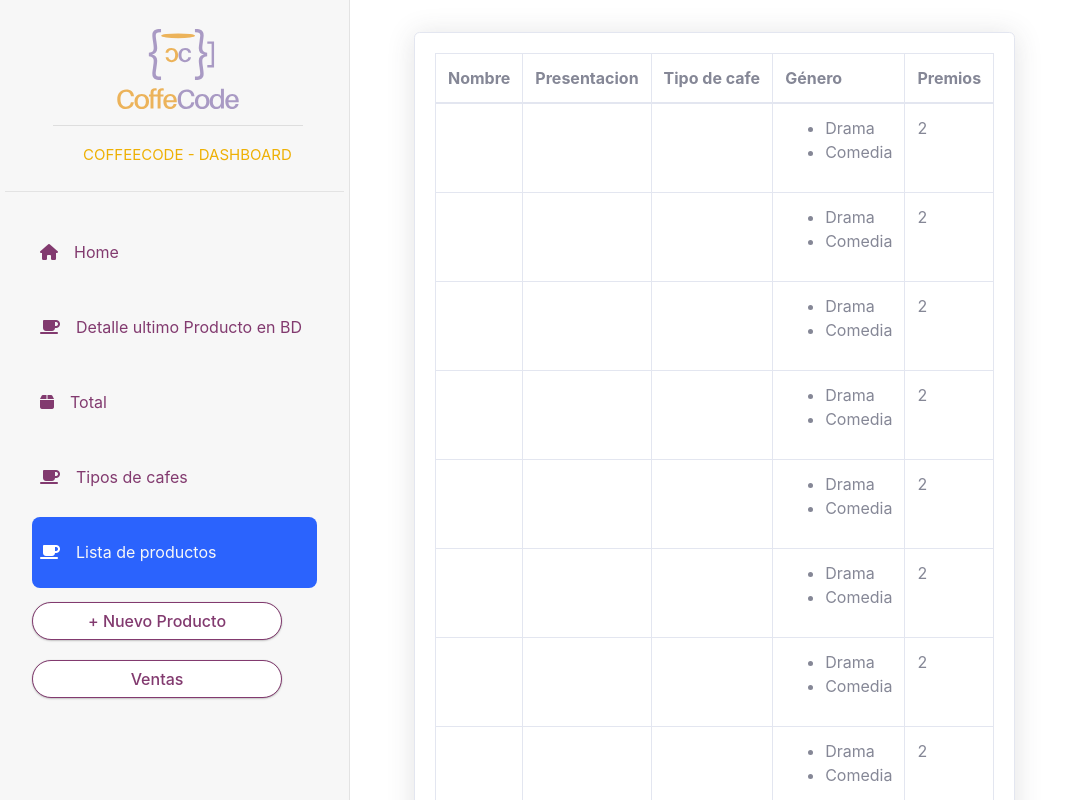
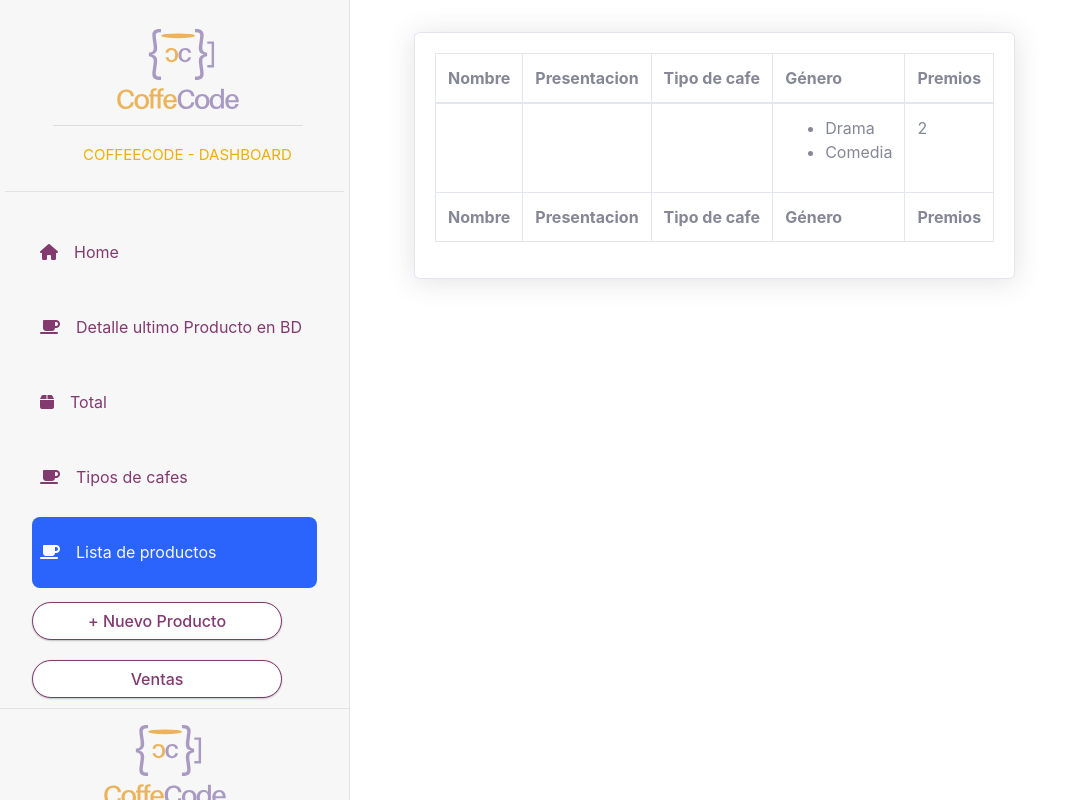
Before and after one commit to facudiaz16/dashboard_coffeecode, a React (Vite) app: page /lista-productos in a window 1280 px wide. Shown: the top 800 px of the page, without its empty margins (0-1081 px from the left). Built offline with nearby package versions, Linux system fonts and the light colour scheme.

Commit message:
modificando tabla de productos

```diff
--- a/src/components/Chart.jsx
+++ b/src/components/Chart.jsx
@@ -11,61 +11,6 @@ let tableRowsData = [
         Categories: ['Drama', 'Comedia'],
         Awards: 2
     },
-    {
-        Nombre: 'ORACLE',
-        Presentacion: ['250grs', '1kg'],
-        Tipo: '5',
-        Categories: ['Drama', 'Comedia'],
-        Awards: 2
-    },
-    {
-        Nombre: 'SCRIPT',
-        Presentacion: ['250grs', '1kg'],
-        Tipo: '5',
-        Categories: ['Drama', 'Comedia'],
-        Awards: 2
-    },
-    {
-        Nombre: 'STACK LATTE',
-        Presentacion: ['250grs', '1kg'],
-        Tipo: '5',
-        Categories: ['Drama', 'Comedia'],
-        Awards: 2
-    },
-    {
-        Nombre: 'SYNTAX LATTE',
-        Presentacion: ['250grs', '1kg'],
-        Tipo: '5',
-        Categories: ['Drama', 'Comedia'],
-        Awards: 2
-    },
-    {
-        Nombre: 'LOGIC',
-        Presentacion: ['250grs', '1kg'],
-        Tipo: '5',
-        Categories: ['Drama', 'Comedia'],
-        Awards: 2
-    },
-    {
-        Nombre: 'FULL STACK',
-        Presentacion: ['250grs', '1kg'],
-        Tipo: '5',
-        Categories: ['Drama', 'Comedia'],
-        Awards: 2
-    },
-    {
-        Nombre: 'EXPRESS',
-        Presentacion: ['250grs', '1kg'],
-        Tipo: '5',
-        Categories: ['Drama', 'Comedia'],
-        Awards: 2
-    },
-
-
-
-
-
-
 ]
 
 
```
